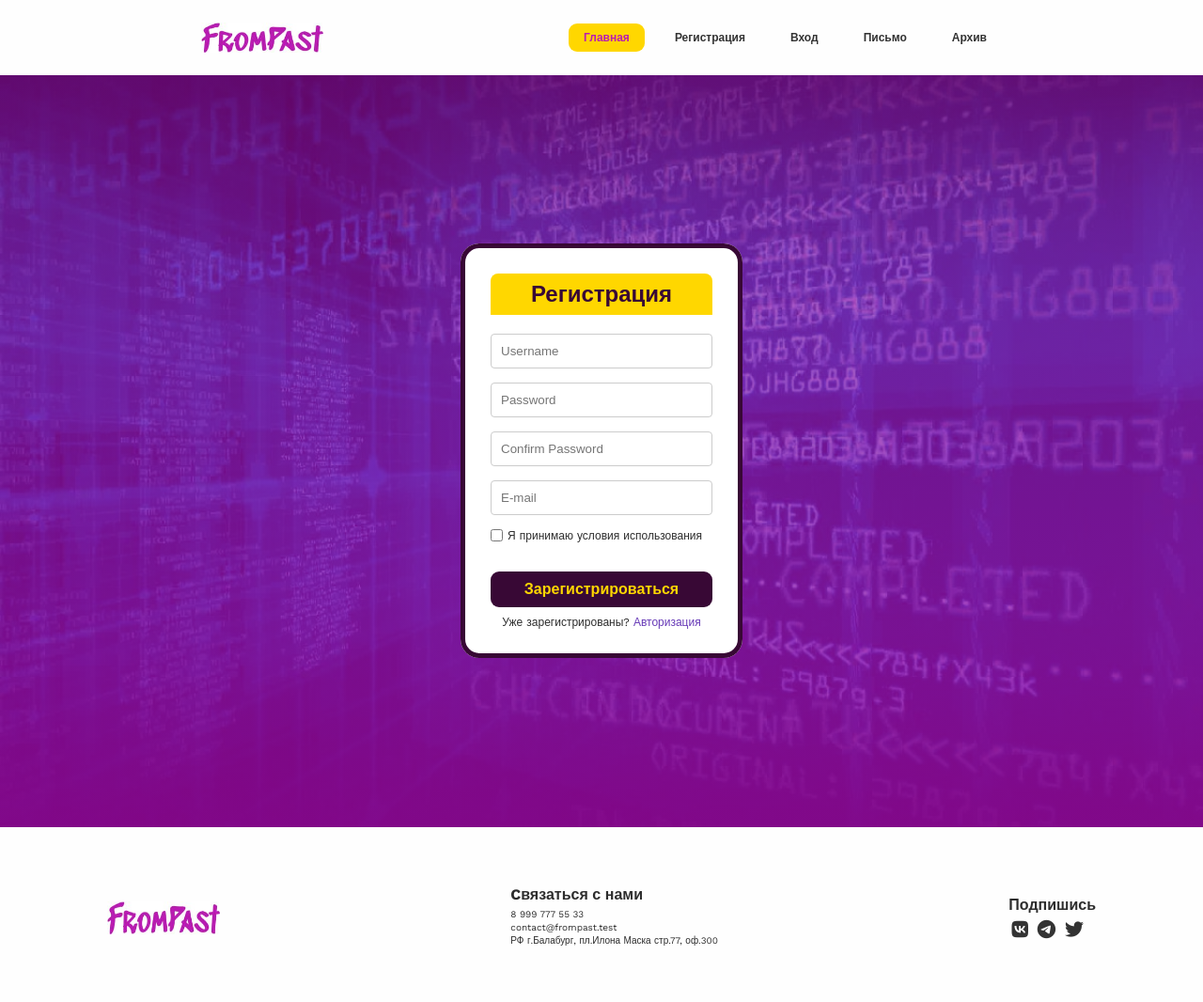
After one commit to osccircuit/from_past, a Django app: template backend/from_past/users/templates/users/registration.html in a window 1280 px wide. The commit adds this page. Shown: the whole page at 94% size. Run offline with Django 5.2, Linux system fonts and the light colour scheme; the template is opened without the code that fills it, so the values that code supplies are empty.

Commit message:
Add some url resolve and create registration django template

```diff
--- a/backend/from_past/main/views.py
+++ b/backend/from_past/main/views.py
@@ -10,5 +10,5 @@ class MainPageView(ListView):
 
     def get_context_data(self, **kwargs):
         context = super().get_context_data(**kwargs)
-        context['title'] = 'FromPast - Главная'
+        context['title'] = 'Главная - FromPast'
         return context
--- a/backend/from_past/templates/base.html
+++ b/backend/from_past/templates/base.html
@@ -39,7 +39,7 @@
 			<div class="container container-sm header-flex">
 				<img src="{% static "images/logo.png" %}" alt="" class="logo" />
 				<ul class="main-menu">
-					<li><a class="current" href="index.html">Главная</a></li>
+					<li><a class="current" href="{% url "main:index" %}">Главная</a></li>
 					<li><a href="/frontend/registration.html">Регистрация</a></li>
 					<li><a href="signin.html">Вход</a></li>
 					<li><a href="#">Письмо</a></li>
--- /dev/null
+++ b/backend/from_past/users/templates/users/registration.html
@@ -0,0 +1,53 @@
+{% extends "base.html" %}
+
+{% load static %}
+
+{% block content %}
+		<section class="registration page-background backend-content" style="
+												  background-image: linear-gradient(
+												  	to bottom,
+												  	rgba(161, 8, 167, 0.6),
+												  	rgba(161, 8, 167, 0.8)
+												  ),
+												  url('{% static "images/code.jpg" %}');">
+			<div class="form-registration container container-lg">
+				<h2>Регистрация</h2>
+				<form action="#" method="post">
+					<div class="input-group">
+						<label for="username"><i class="icon-user"></i></label>
+						<input type="text" id="username" placeholder="Username" required />
+					</div>
+					<div class="input-group">
+						<label for="password"><i class="icon-lock"></i></label>
+						<input
+							type="password"
+							id="password"
+							placeholder="Password"
+							required
+						/>
+					</div>
+					<div class="input-group">
+						<label for="confirm-password"><i class="icon-lock"></i></label>
+						<input
+							type="password"
+							id="confirm-password"
+							placeholder="Confirm Password"
+							required
+						/>
+					</div>
+					<div class="input-group">
+						<label for="email"><i class="icon-envelope"></i></label>
+						<input type="email" id="email" placeholder="E-mail" required />
+					</div>
+					<div class="checkbox-group">
+						<input type="checkbox" id="terms" required />
+						<label for="terms">Я принимаю условия использования</label>
+					</div>
+					<button type="submit" class="signup-btn">Зарегистрироваться</button>
+					<p class="login-link">
+						Уже зарегистрированы? <a href="signin.html">Авторизация</a>
+					</p>
+				</form>
+			</div>
+		</section>
+{% endblock content %}
```
Also changed, not shown: backend/from_past/users/views.py (+8 -1 lines).
